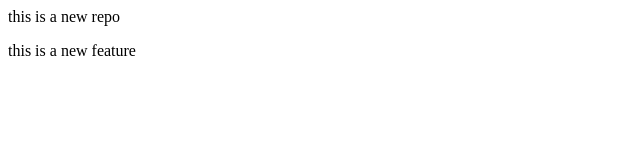
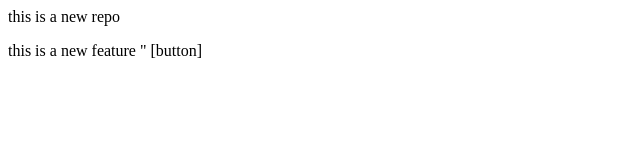
Before and after one commit to Suri90123-prog/localrepo, a plain HTML site: page index.html in a window 1280 px wide. Shown: the full height of the page, 0-640 px from the left. Drawn offline with Linux system fonts and the light colour scheme.

```diff
--- a/index.html
+++ b/index.html
@@ -1,2 +1,2 @@
 <p>this is a new repo</p>
-<p>this is a new feature</p>
+<p>this is a new feature " [button]</p>
```
